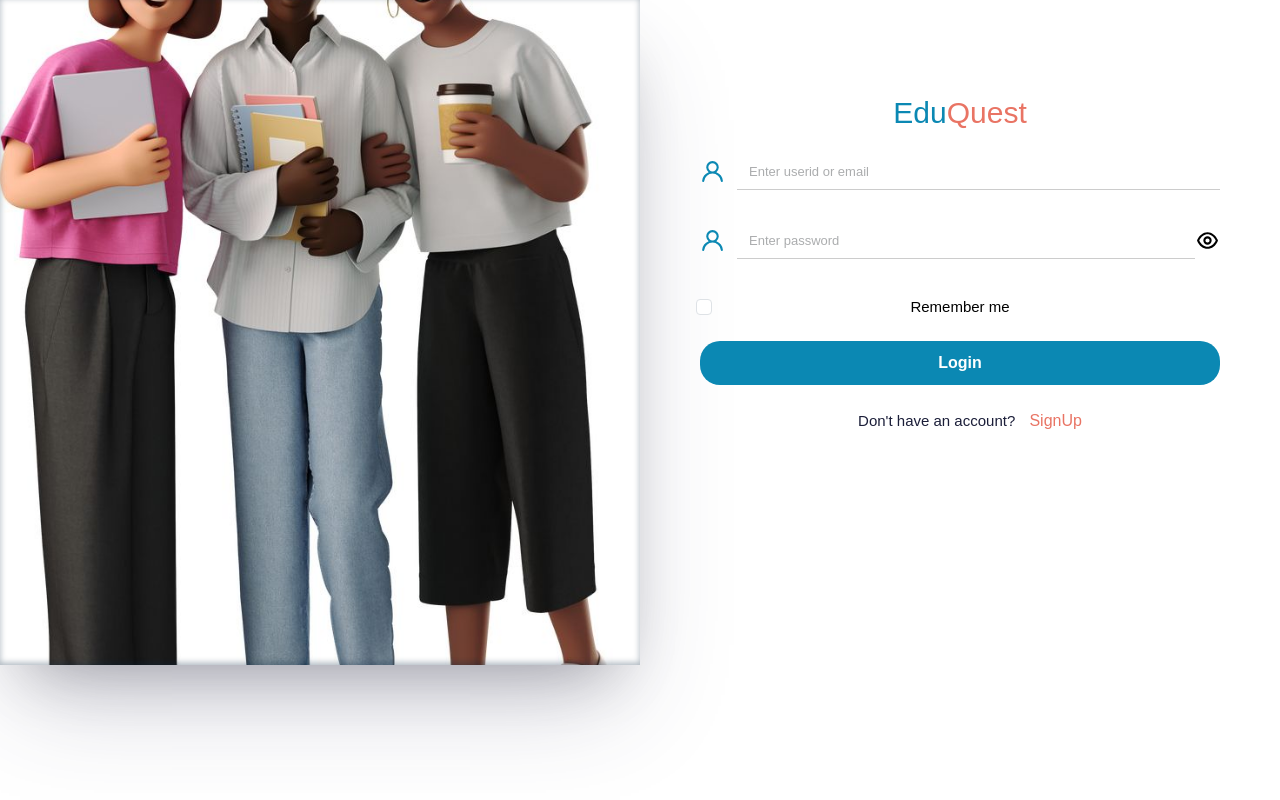
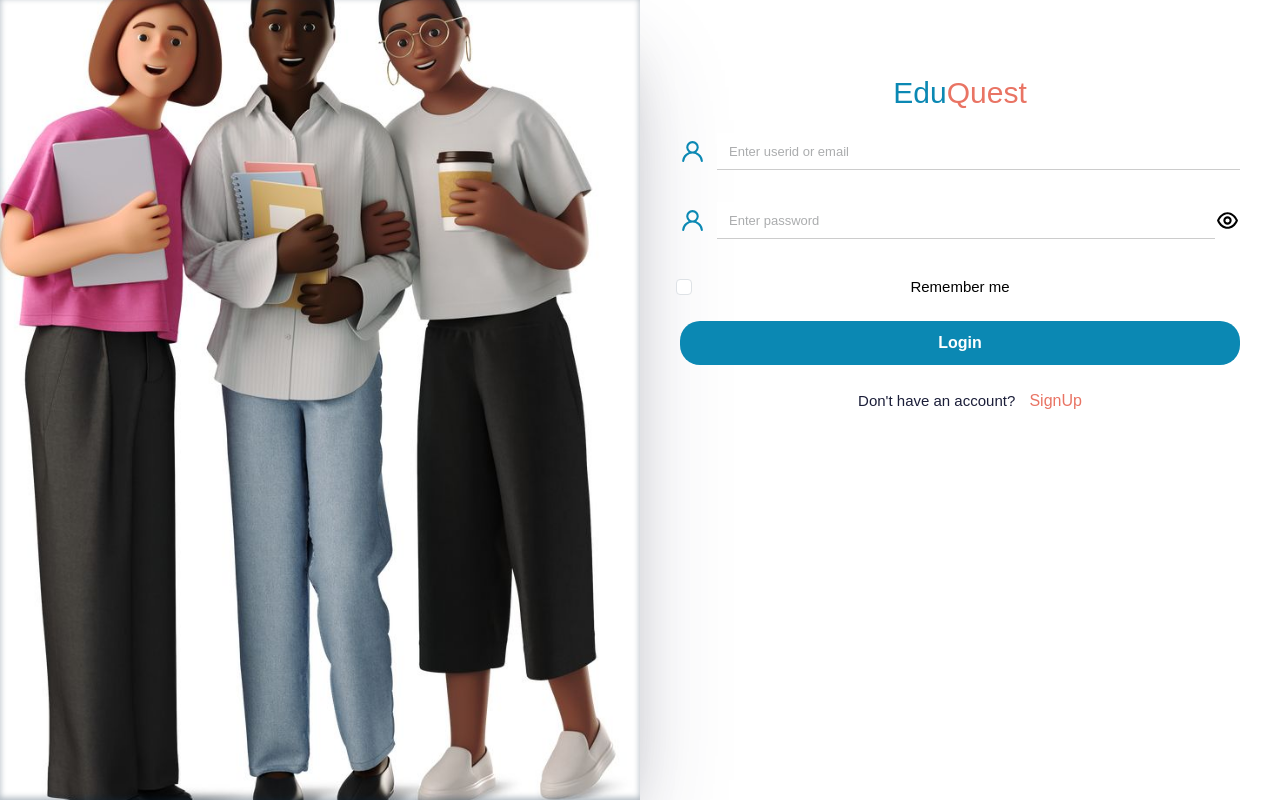
Before and after one commit to zinando/EduQuest, a React (Vite) app in the folder Frontend/: page /login in a window 1280 px wide. Built offline with nearby package versions, Linux system fonts and the light colour scheme.

Commit message:
Update SignUp.css

```diff
--- a/Frontend/src/pages/Signup/SignUp.css
+++ b/Frontend/src/pages/Signup/SignUp.css
@@ -2,17 +2,16 @@ h2 {
   text-align: center;
   padding: 20px;
 }
-
-
 
 input[type="checkbox"]:checked+label {
   color: #0B88B3;
 }
 
 .image-container {
-  background: url('../../assets/pupils.jpeg') center no-repeat;
-  background-size: cover;
+  background: url('../../assets/pupils.jpeg') center/cover no-repeat;
   box-shadow: rgba(50, 50, 93, 0.25) 0px 50px 100px -20px, rgba(0, 0, 0, 0.3) 0px 30px 60px -30px, rgba(10, 37, 64, 0.35) 0px -2px 6px 0px inset;
+  height: 100vh;
+  /* Set the height to fill the viewport */
 }
 
 .signup {
@@ -103,7 +102,7 @@ form .text h3 a:hover {
 .form-container {
   max-width: 600px;
   margin: 0 auto;
-  padding: 40px;
+  padding: 20px;
 }
 
 .form-check-label{
```
